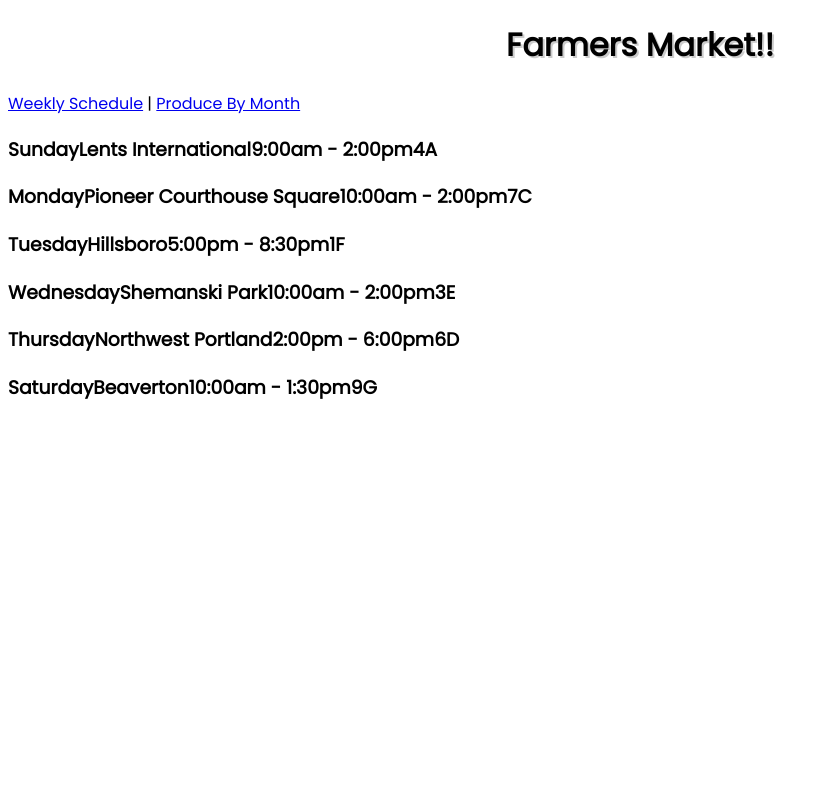
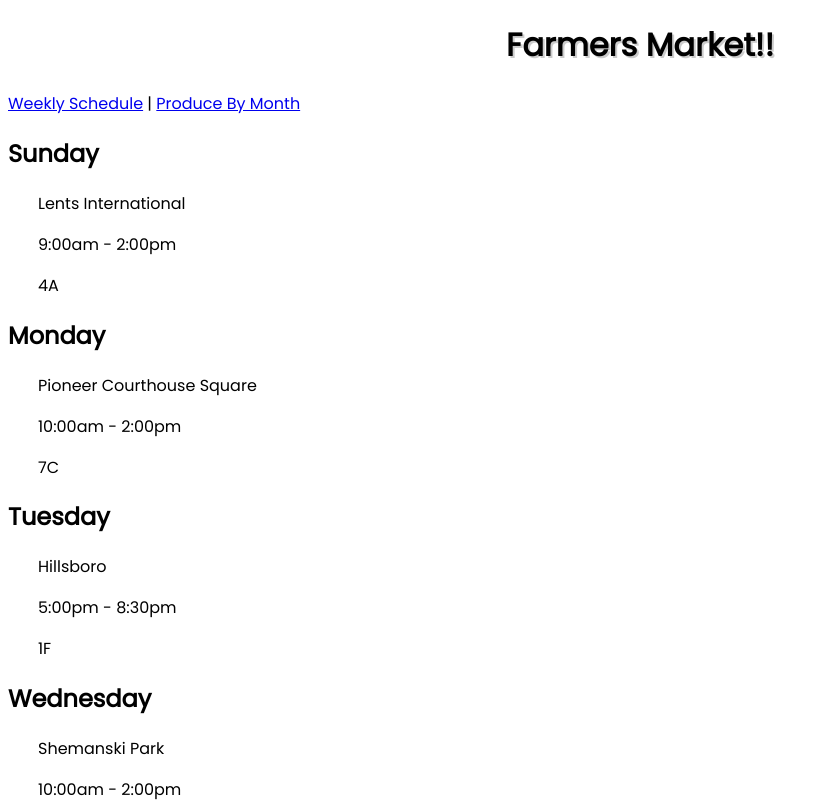
Before and after one commit to stuart-gill/react-farmersmarket, a React app: page /#/schedule in a window 1280 px wide. Shown: the top 802 px of the page, without its empty margins (0-830 px from the left). Built offline with nearby package versions, Linux system fonts and the light colour scheme.

Commit message:
inline styling for day component

```diff
--- a/src/components/Day.jsx
+++ b/src/components/Day.jsx
@@ -4,12 +4,17 @@
 function Day(props) {
   return (
     <div>
-      <h3>
-        {props.name}
-        {props.location}
-        {props.hours}
-        {props.booth}
-      </h3>
+      <style jsx>
+        {`
+          p {
+            margin-left: 30px;
+          }
+        `}
+      </style>
+      <h2>{props.name}</h2>
+      <p>{props.location}</p>
+      <p>{props.hours}</p>
+      <p>{props.booth}</p>
     </div>
   );
 }
```
